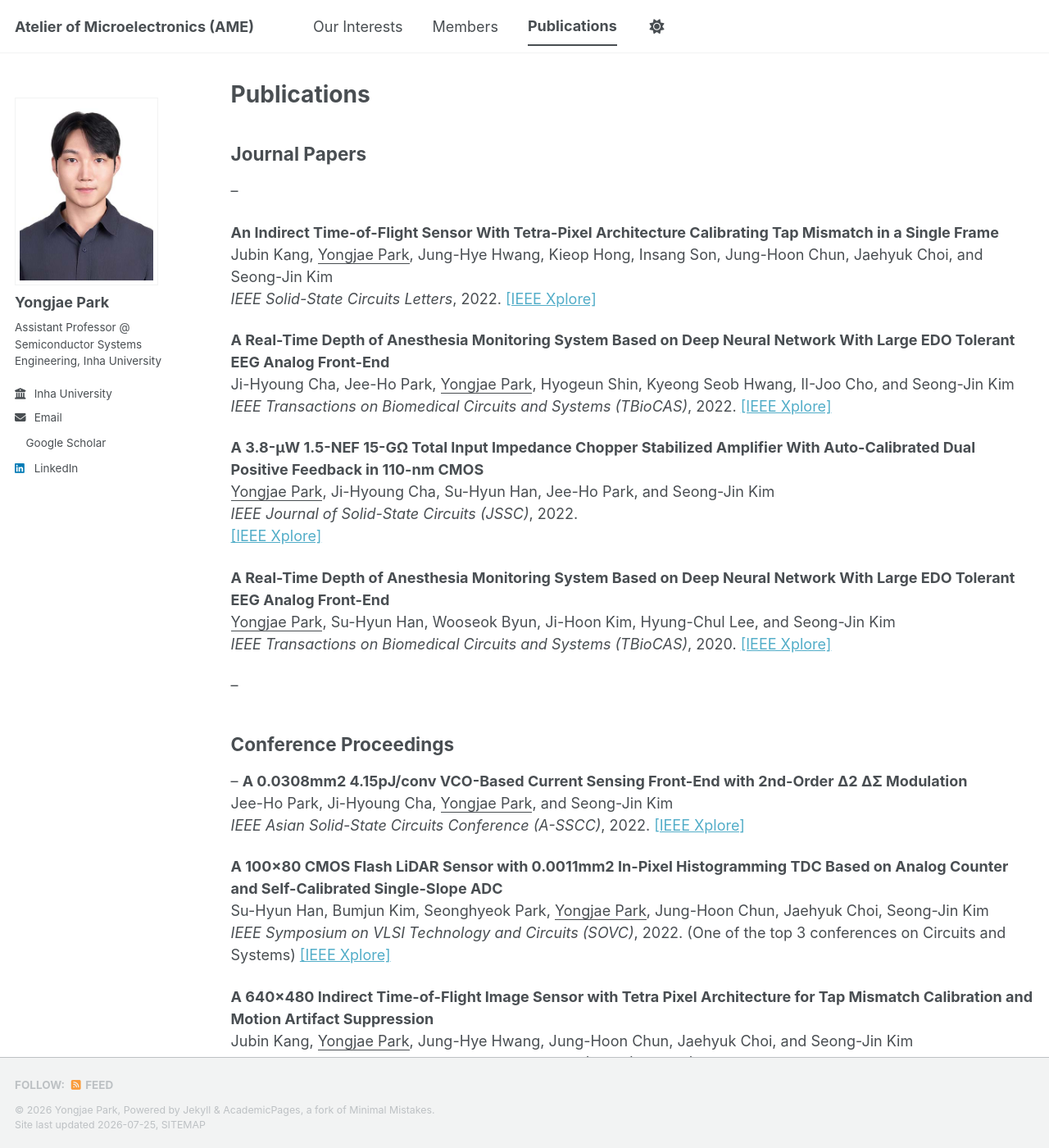
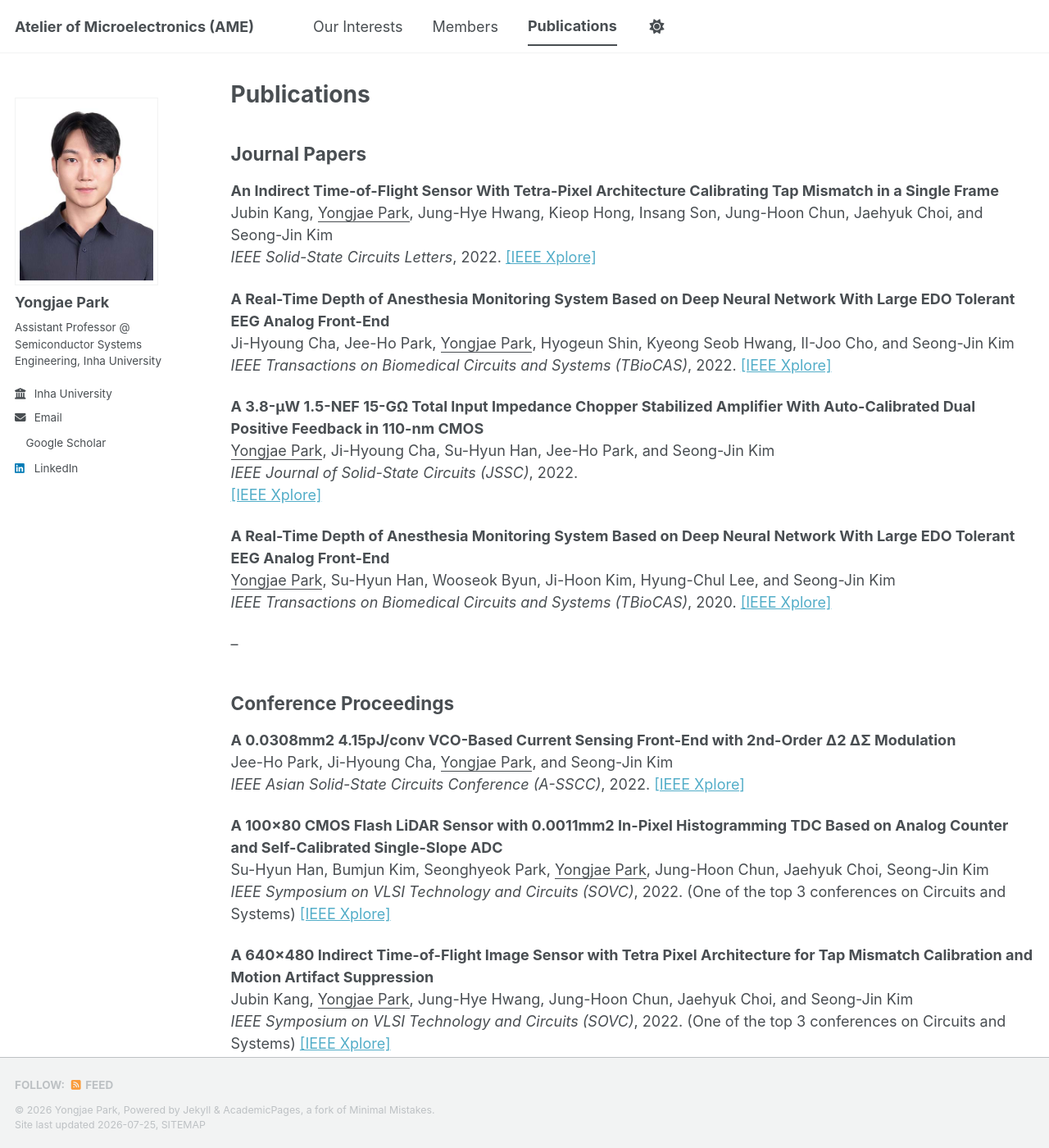
Before and after one commit to yong27park/AME.github.io, a Jekyll site: the page built from _pages/publications.md, in a window 1280 px wide and 1400 px high. Shown: the whole window at 82% size. Built offline with Jekyll 4.4.1, drawn with Linux system fonts in a browser that asks for light colours; a style sheet for code colours, icons or effects is not loaded.

```diff
--- a/_pages/publications.md
+++ b/_pages/publications.md
@@ -6,7 +6,7 @@ author_profile: true
 ---
 
 ## Journal Papers
---
+
 
 **An Indirect Time-of-Flight Sensor With Tetra-Pixel Architecture Calibrating Tap Mismatch in a Single Frame**
   Jubin Kang, <u>Yongjae Park</u>, Jung-Hye Hwang, Kieop Hong, Insang Son, Jung-Hoon Chun, Jaehyuk Choi, and Seong-Jin Kim<br>
@@ -26,9 +26,8 @@ author_profile: true
   *IEEE Transactions on Biomedical Circuits and Systems (TBioCAS)*, 2020. [[IEEE Xplore]](https://ieeexplore.ieee.org/abstract/document/9103093)
 
 --
+## Conference Proceedings
 
-## Conference Proceedings
---
 **A 0.0308mm2 4.15pJ/conv VCO-Based Current Sensing Front-End with 2nd-Order Δ2 ΔΣ Modulation**
   Jee-Ho Park, Ji-Hyoung Cha, <u>Yongjae Park</u>, and Seong-Jin Kim<br>
   *IEEE Asian Solid-State Circuits Conference (A-SSCC)*, 2022. [[IEEE Xplore]](https://ieeexplore.ieee.org/abstract/document/9980823)
```
